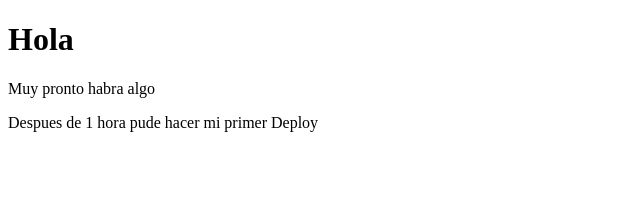
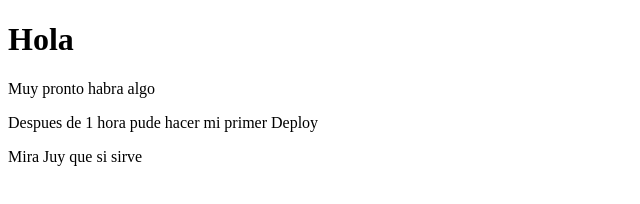
Before and after one commit to TonyLuque/prueba_ci_cd_tj, a website: page index.html in a window 1280 px wide. Shown: the whole page, without its empty margins (0-640 px from the left). Drawn offline with Linux system fonts and the light colour scheme.

Commit message:
[ADD] cambio html, mostrar a juy

```diff
--- a/index.html
+++ b/index.html
@@ -9,5 +9,6 @@
     <h1>Hola</h1>
     <p>Muy pronto habra algo</p>
     <p>Despues de 1 hora pude hacer mi primer Deploy</p>
+    <p>Mira Juy que si sirve</p>
 </body>
 </html>
```
